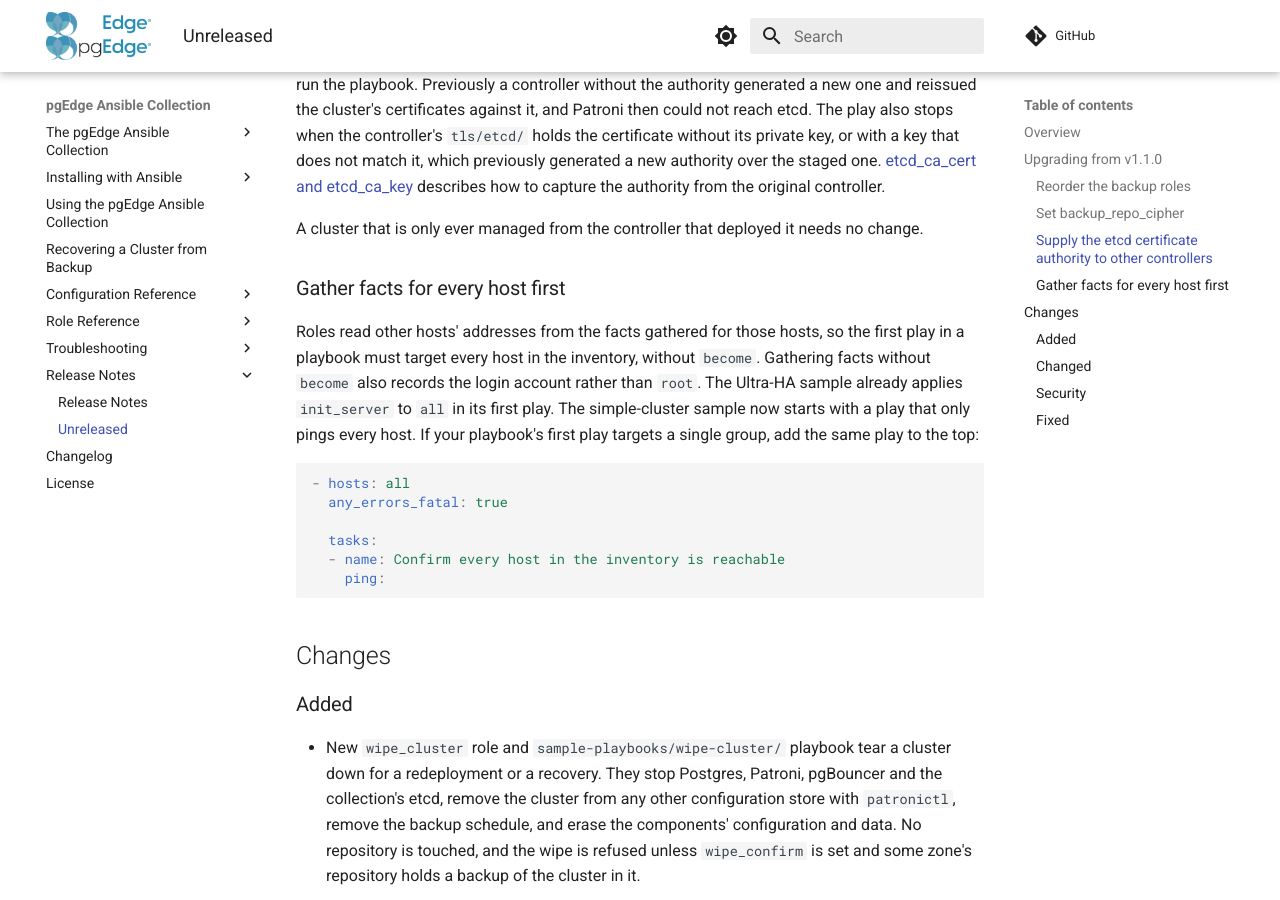
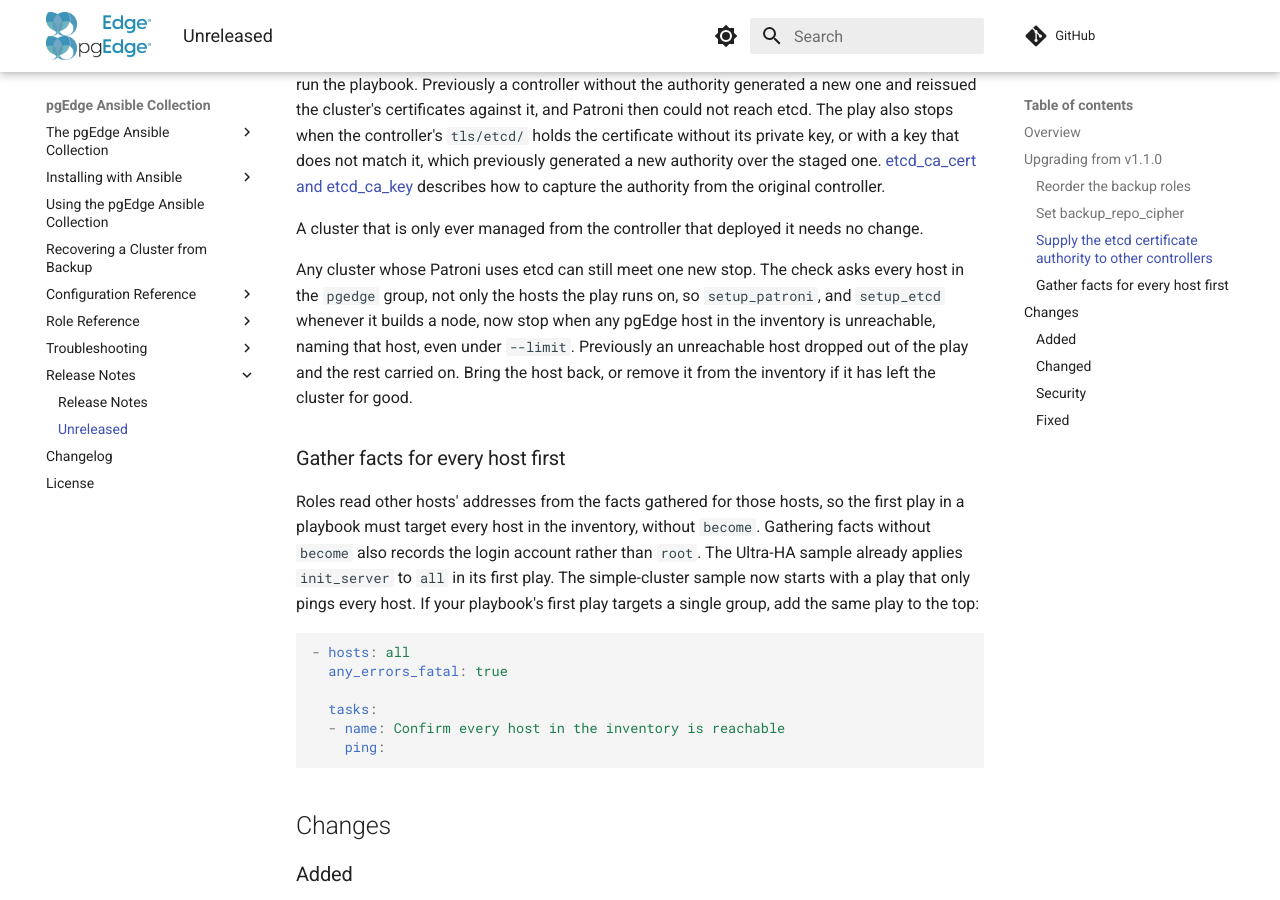
Before and after one commit to pgEdge/pgedge-ansible, an MkDocs documentation site: the page built from docs/release_notes/unreleased.md, in a window 1280 px wide and 900 px high, scrolled down 3773 px. Built offline with MkDocs 1.6.1 and Material for MkDocs 9.7.7, drawn with Linux system fonts in a browser that asks for light colours; comment, search, counter and statistics services are not loaded.

Commit message:
Warn upgraders that an unreachable host now stops the etcd and Patroni setup
The check that the controller holds the authority etcd trusts asks every
host in the pgedge group, and refuses to go on without an answer from each.
So setup_patroni with an etcd store, and setup_etcd whenever it builds a
node, now stop when any inventory host is unreachable, even one outside a
--limit, where before that host simply dropped out of the play. Say so in
the upgrade notes and in the etcd configuration page.

Co-Authored-By: Claude Opus 5.5 (1M context) <noreply@anthropic.com>

```diff
--- a/docs/release_notes/unreleased.md
+++ b/docs/release_notes/unreleased.md
@@ -179,6 +179,14 @@ describes how to capture the authority from the original controller.
 
 A cluster that is only ever managed from the controller that deployed it needs
 no change.
+
+Any cluster whose Patroni uses etcd can still meet one new stop. The check asks
+every host in the `pgedge` group, not only the hosts the play runs on, so
+`setup_patroni`, and `setup_etcd` whenever it builds a node, now stop when any
+pgEdge host in the inventory is unreachable, naming that host, even under
+`--limit`. Previously an unreachable host dropped out of the play and the rest
+carried on. Bring the host back, or remove it from the inventory if it has left
+the cluster for good.
 
 ### Gather facts for every host first
 
```
Also changed, not shown: docs/configuration/etcd.md (+3 -0 lines).
